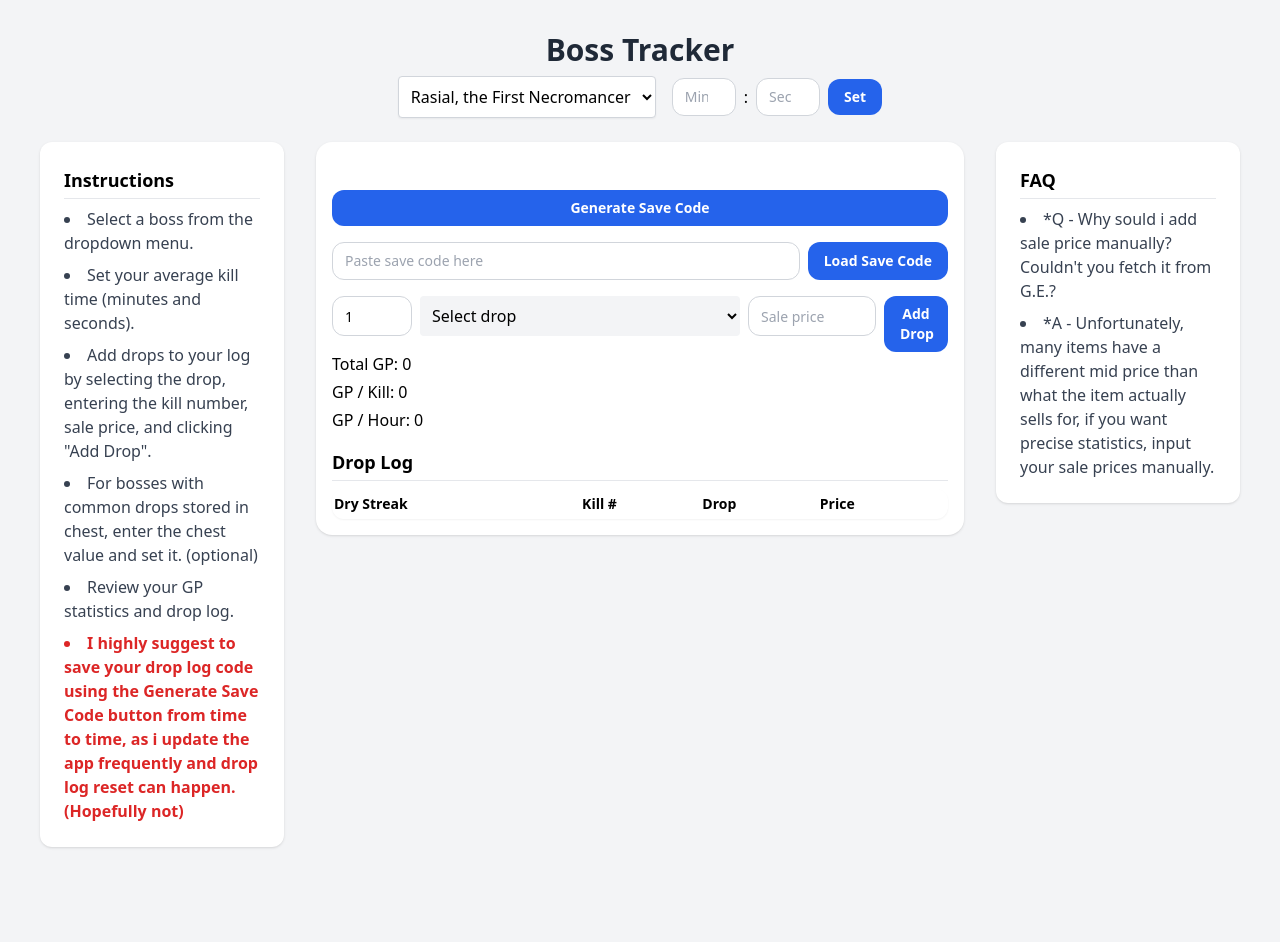
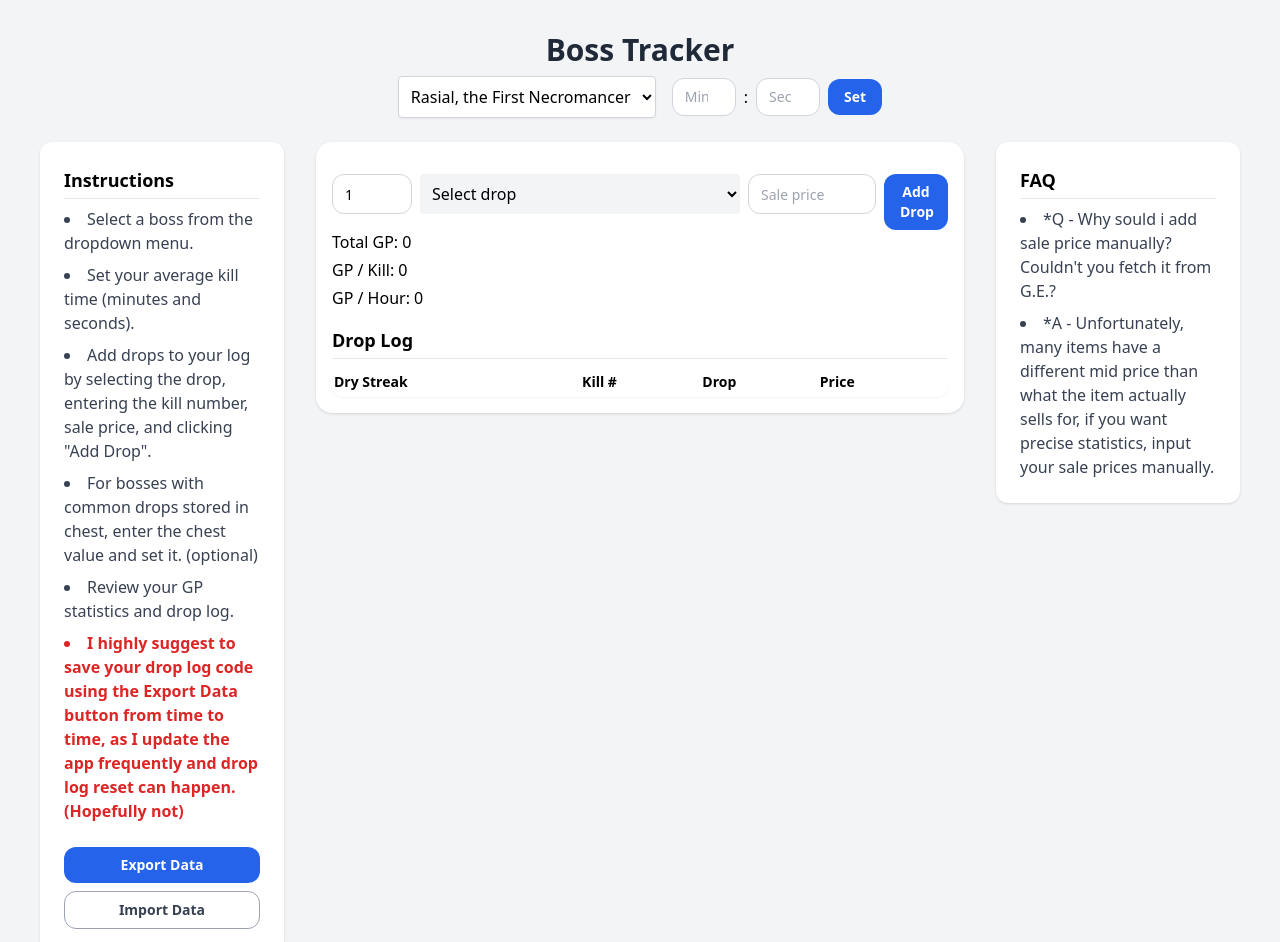
Before and after one commit to Ropro/boss-profit-tracker, a React (Create React App) app: page / in a window 1280 px wide. Shown: the top 942 px of the page. Built offline with nearby package versions, Linux system fonts and the light colour scheme.

Commit message:
Again changed how load/save behaves

```diff
--- a/src/App.js
+++ b/src/App.js
@@ -160,14 +160,10 @@ export default function App() {
   };
 
   // --- Save Code Import ---
-  const handleImportSaveCode = () => {
-    try {
-      const imported = JSON.parse(atob(importCode));
-      setBossData({ ...getDefaultBossData(), ...imported });
-      setImportError("");
-    } catch (e) {
-      setImportError("Invalid save code!");
-    }
+  const handleImportSaveCode = (imported) => {
+    // Optionally validate shape here
+    setBossData({ ...getDefaultBossData(), ...imported });
+    setImportError(""); // clear error if success
   };
 
   // --- Derived values ---
@@ -269,40 +265,16 @@ export default function App() {
       </div>
 
       <div className="flex w-full min-h-screen max-w-7xl mx-auto items-start justify-center gap-8 px-4">
-        <InstructionsCard />
+        <InstructionsCard
+          bossData={bossData}
+          importError={importError}
+          setImportError={setImportError}
+          onImport={handleImportSaveCode}
+        />
         <div className="flex-1 flex justify-center w-full max-w-2x1">
           {/* Main Card */}
           <Card>
             <CardContent className="pt-4">
-              {/* --- Save/Load Code Feature --- */}
-              <div className="my-4 flex flex-col gap-2">
-                <Button onClick={handleExportSaveCode}>
-                  Generate Save Code
-                </Button>
-                {saveCode && (
-                  <textarea
-                    className="w-full p-2 bg-gray-100 text-xs"
-                    value={saveCode}
-                    readOnly
-                    rows={2}
-                  />
-                )}
-
-                <div className="flex gap-2 mt-2">
-                  <Input
-                    placeholder="Paste save code here"
-                    value={importCode}
-                    onChange={(e) => setImportCode(e.target.value)}
-                    className="flex-1"
-                  />
-                  <Button onClick={handleImportSaveCode}>Load Save Code</Button>
-                </div>
-                {importError && (
-                  <div className="text-red-500">{importError}</div>
-                )}
-              </div>
-              {/* --- END Save/Load Code Feature --- */}
-
               <div className="flex gap-2">
                 <Input
                   type="number"
--- a/src/components/InstructionsCard.js
+++ b/src/components/InstructionsCard.js
@@ -1,5 +1,80 @@
-import React from "react";
-function InstructionsCard() {
+import React, { useState } from "react";
+import { Button } from "./ui/button";
+
+// Simple modal implementation
+function Modal({ open, onClose, title, children }) {
+  if (!open) return null;
+  return (
+    <div className="fixed inset-0 flex items-center justify-center z-50 bg-black bg-opacity-30">
+      <div className="bg-white rounded-lg shadow-lg p-6 min-w-[320px] relative">
+        <button
+          className="absolute top-2 right-2 text-gray-400 hover:text-gray-600"
+          onClick={onClose}
+          aria-label="Close"
+        >
+          ×
+        </button>
+        <h3 className="text-lg font-semibold mb-4">{title}</h3>
+        {children}
+      </div>
+    </div>
+  );
+}
+
+export default function InstructionsCard({
+  bossData,
+  importError,
+  onImport,
+  setImportError, // Accepts a function to set error in parent
+}) {
+  const [exportOpen, setExportOpen] = useState(false);
+  const [importOpen, setImportOpen] = useState(false);
+  const [importCode, setImportCode] = useState("");
+  const [copied, setCopied] = useState(false);
+  const [exportCode, setExportCode] = useState("");
+  const [localImportError, setLocalImportError] = useState("");
+
+  // Only generate the code ONCE when opening the modal
+  const handleExportClick = () => {
+    if (!bossData) {
+      setExportCode("No data to export.");
+      setExportOpen(true);
+      setCopied(false);
+      return;
+    }
+    try {
+      const code = btoa(JSON.stringify(bossData));
+      setExportCode(code);
+      setExportOpen(true);
+      setCopied(false);
+    } catch (e) {
+      setExportCode("Error exporting data.");
+      setExportOpen(true);
+      setCopied(false);
+    }
+  };
+
+  const handleCopy = () => {
+    if (exportCode) {
+      navigator.clipboard.writeText(exportCode);
+      setCopied(true);
+    }
+  };
+
+  const handleImportSubmit = () => {
+    try {
+      const imported = JSON.parse(atob(importCode));
+      onImport(imported);
+      if (setImportError) setImportError(""); // Clear global error if present
+      setLocalImportError("");
+      setImportOpen(false);
+      setImportCode("");
+    } catch (e) {
+      setLocalImportError("Invalid save code!");
+      if (setImportError) setImportError("Invalid save code!");
+    }
+  };
+
   return (
     <div className="hidden lg:block w-64 min-h-[300px]">
       <div className="bg-white rounded-xl shadow p-6">
@@ -19,14 +94,63 @@ function InstructionsCard() {
           </li>
           <li>Review your GP statistics and drop log.</li>
           <li className="text-red-600 font-bold">
-            I highly suggest to save your drop log code using the Generate Save
-            Code button from time to time, as i update the app frequently and drop log reset can
-            happen. (Hopefully not)
+            I highly suggest to save your drop log code using the Export Data
+            button from time to time, as I update the app frequently and drop
+            log reset can happen. (Hopefully not)
           </li>
         </ul>
+
+        {/* --- Export/Import Buttons --- */}
+        <div className="mt-6 flex flex-col gap-2">
+          <Button onClick={handleExportClick}>Export Data</Button>
+          <Button
+            variant="outline"
+            onClick={() => {
+              setImportOpen(true);
+              setLocalImportError("");
+              if (setImportError) setImportError("");
+            }}
+          >
+            Import Data
+          </Button>
+        </div>
+        {/* Export Modal */}
+        <Modal
+          open={exportOpen}
+          onClose={() => setExportOpen(false)}
+          title="Export Data"
+        >
+          <textarea
+            className="w-full p-2 bg-gray-100 text-xs mb-2"
+            value={exportCode}
+            readOnly
+            rows={3}
+          />
+          <Button onClick={handleCopy}>{copied ? "Copied!" : "Copy"}</Button>
+        </Modal>
+        {/* Import Modal */}
+        <Modal
+          open={importOpen}
+          onClose={() => setImportOpen(false)}
+          title="Import Data"
+        >
+          <textarea
+            className="w-full p-2 bg-gray-100 text-xs mb-2"
+            value={importCode}
+            onChange={(e) => setImportCode(e.target.value)}
+            placeholder="Paste your save code here"
+            rows={3}
+          />
+          <Button onClick={handleImportSubmit} className="mr-2">
+            Import
+          </Button>
+          {(localImportError || importError) && (
+            <div className="text-red-500 text-sm mt-2">
+              {localImportError || importError}
+            </div>
+          )}
+        </Modal>
       </div>
     </div>
   );
 }
-
-export default InstructionsCard;
--- a/src/components/bosses.js
+++ b/src/components/bosses.js
@@ -30,6 +30,17 @@ const bosses = {
       { name: "Scripture of Elidinis", rate: 1 / 480 },
     ],
   },
+  Solak: {
+    fullName: ["Solak, Guardian of the Grove"],
+    drops: [
+      { name: "Erethdor's grimoire", rate: 1/200 },
+      { name: "Blightbound crossbow", rate: 1/400 },
+      { name: "Off-hand Blightbound crossbow", rate: 1/400},
+      { name: "Purple mushroom", rate: 1/500 },
+      { name: "Merethiel's stave", rate: 1/500 },
+      { name: "Cinderbane gloves", rate: 1/1000 },
+    ]
+  }
 };
 
 export default bosses;
--- a/src/output.css
+++ b/src/output.css
@@ -545,6 +545,34 @@ video {
   --tw-contain-style:  ;
 }
 
+.fixed {
+  position: fixed;
+}
+
+.absolute {
+  position: absolute;
+}
+
+.relative {
+  position: relative;
+}
+
+.inset-0 {
+  inset: 0px;
+}
+
+.right-2 {
+  right: 0.5rem;
+}
+
+.top-2 {
+  top: 0.5rem;
+}
+
+.z-50 {
+  z-index: 50;
+}
+
 .mx-auto {
   margin-left: auto;
   margin-right: auto;
@@ -569,6 +597,18 @@ video {
 
 .mt-8 {
   margin-top: 2rem;
+}
+
+.mt-6 {
+  margin-top: 1.5rem;
+}
+
+.mb-4 {
+  margin-bottom: 1rem;
+}
+
+.mr-2 {
+  margin-right: 0.5rem;
 }
 
 .flex {
@@ -621,6 +661,10 @@ video {
 
 .w-full {
   width: 100%;
+}
+
+.min-w-\[320px\] {
+  min-width: 320px;
 }
 
 .max-w-7xl {
@@ -705,6 +749,10 @@ video {
   border-radius: 0.75rem;
 }
 
+.rounded-lg {
+  border-radius: 0.5rem;
+}
+
 .border {
   border-width: 1px;
 }
@@ -751,6 +799,15 @@ video {
 .bg-white {
   --tw-bg-opacity: 1;
   background-color: rgb(255 255 255 / var(--tw-bg-opacity));
+}
+
+.bg-black {
+  --tw-bg-opacity: 1;
+  background-color: rgb(0 0 0 / var(--tw-bg-opacity));
+}
+
+.bg-opacity-30 {
+  --tw-bg-opacity: 0.3;
 }
 
 .p-2 {
@@ -904,6 +961,12 @@ video {
   box-shadow: var(--tw-ring-offset-shadow, 0 0 #0000), var(--tw-ring-shadow, 0 0 #0000), var(--tw-shadow);
 }
 
+.shadow-lg {
+  --tw-shadow: 0 10px 15px -3px rgb(0 0 0 / 0.1), 0 4px 6px -4px rgb(0 0 0 / 0.1);
+  --tw-shadow-colored: 0 10px 15px -3px var(--tw-shadow-color), 0 4px 6px -4px var(--tw-shadow-color);
+  box-shadow: var(--tw-ring-offset-shadow, 0 0 #0000), var(--tw-ring-shadow, 0 0 #0000), var(--tw-shadow);
+}
+
 .outline {
   outline-style: solid;
 }
@@ -921,6 +984,11 @@ video {
 .hover\:bg-red-700:hover {
   --tw-bg-opacity: 1;
   background-color: rgb(185 28 28 / var(--tw-bg-opacity));
+}
+
+.hover\:text-gray-600:hover {
+  --tw-text-opacity: 1;
+  color: rgb(75 85 99 / var(--tw-text-opacity));
 }
 
 @media (min-width: 1024px) {
```
